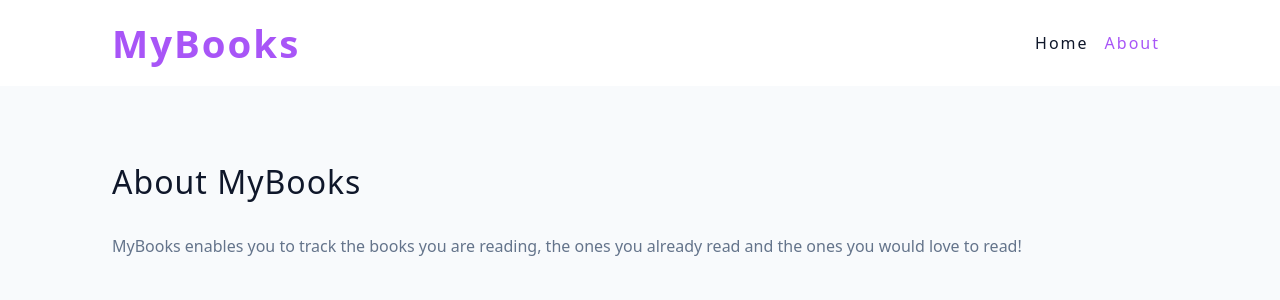
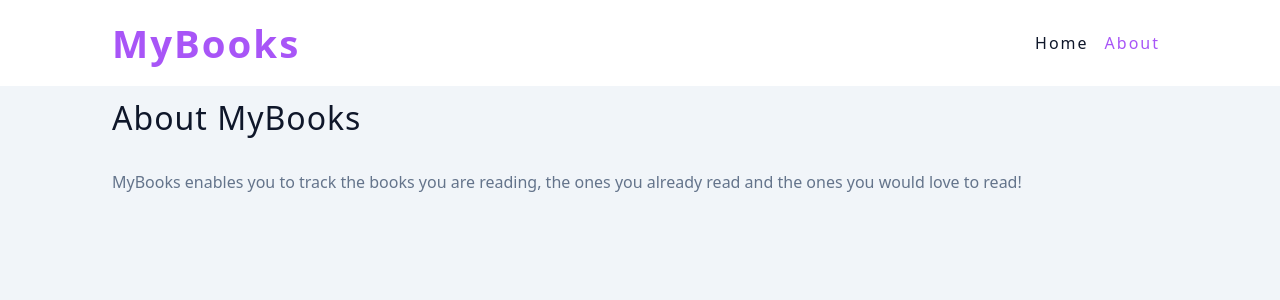
Before and after one commit to Charly-Wolf/MyBooks, a React (Vite) app: page /about in a window 1280 px wide. Shown: the top 300 px of the page. Built offline with nearby package versions, Linux system fonts and the light colour scheme.

Commit message:
Adjusted space between navbar and searchform

```diff
--- a/src/assets/wrappers/SearchForm.js
+++ b/src/assets/wrappers/SearchForm.js
@@ -1,7 +1,7 @@
 import styled from 'styled-components'
 
 const Wrapper = styled.div`
-  margin-bottom: 6rem;
+  margin-bottom: 4rem;
   .form {
     display: grid;
     grid-template-columns: 1fr auto;
--- a/src/index.css
+++ b/src/index.css
@@ -46,7 +46,7 @@ html {
   --small-text: 0.875rem;
   --extra-small-text: 0.7em;
   /* rest of the vars */
-  --backgroundColor: var(--grey-50);
+  --backgroundColor: var(--grey-100);
   --textColor: var(--grey-900);
   --borderRadius: 0.25rem;
   --letterSpacing: 1px;
@@ -209,7 +209,7 @@ ul {
   border-radius: var(--borderRadius);
   box-shadow: var(--shadow-2);
   padding: 2rem 2.5rem;
-  margin: 3rem auto;
+  margin: 1rem auto;
 }
 .form-label {
   display: block;
@@ -283,5 +283,5 @@ PROJECT CSS
   width: var(--view-width);
   max-width: var(--max-width);
   margin: 0 auto;
-  padding: 5rem 2rem;
+  padding: 1rem 2rem;
 }
```
